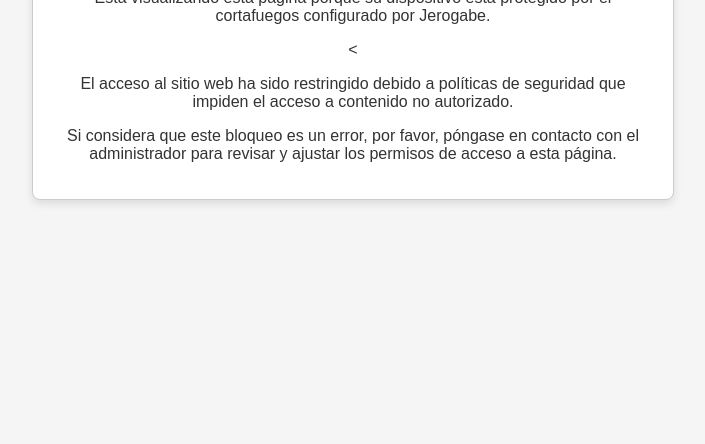
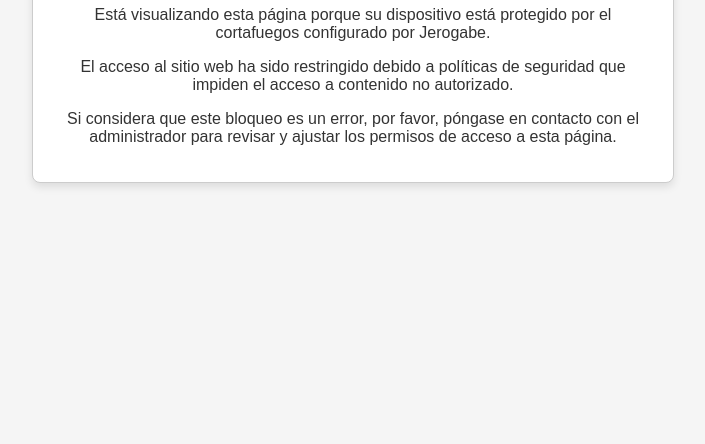
Before and after one commit to jerogabe/websblockredirect, a plain HTML site: page index.html in a window 1280 px wide. Shown: the part 356-800 px from the top of the page, without its empty margins (287-992 px from the left). Drawn offline with Linux system fonts and the light colour scheme.

Commit message:
Update index.html

```diff
--- a/index.html
+++ b/index.html
@@ -33,7 +33,7 @@
     <div class="container">
         <h1>Acceso Restringido</h1>
         <p>Está visualizando esta página porque su dispositivo está protegido por el cortafuegos configurado por Jerogabe.</p>
-        <<p>El acceso al sitio web ha sido restringido debido a políticas de seguridad que impiden el acceso a contenido no autorizado.</p>
+        <p>El acceso al sitio web ha sido restringido debido a políticas de seguridad que impiden el acceso a contenido no autorizado.</p>
         <p>Si considera que este bloqueo es un error, por favor, póngase en contacto con el administrador para revisar y ajustar los permisos de acceso a esta página.</p>
     </div>
 </body>
```
